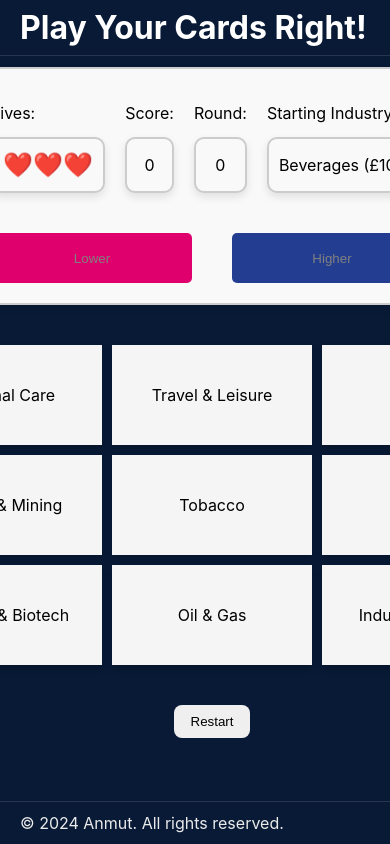
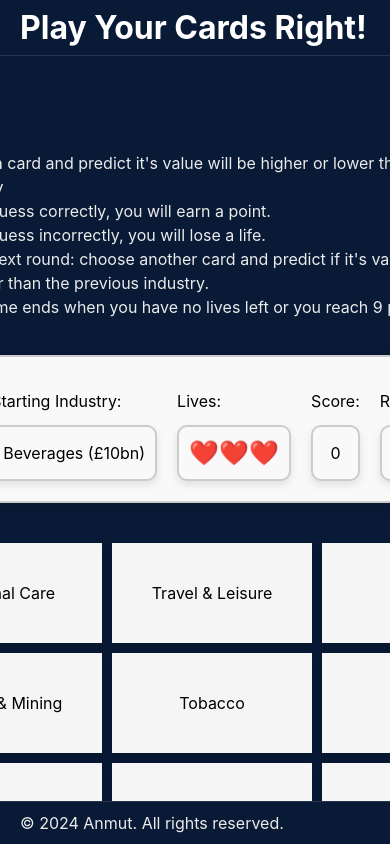
Before and after one commit to anguspersonal/data-value-game, a React (Vite) app: page / in a window 390 px wide. Both pictures are taken after a click on the button "Start Game". Shown: the top 844 px of the page. Built offline with nearby package versions, Linux system fonts and the light colour scheme.

Commit message:
Added Explanation text to gameboard, added responsive design to hide planet on small screens. Moved buttons. rearranged controls. ensured starting industry disapppears after round 1

```diff
--- a/src/components/GameBoard.css
+++ b/src/components/GameBoard.css
@@ -228,8 +228,7 @@
 }
 
 .qr-code-img {
-  min-width: 200px; /* Set the width of the QR code image */
-  max-width: 100%;  /* Ensures the image doesn't overflow its container */
+  max-width: 50%;  /* Ensures the image doesn't overflow its container */
   height: auto; /* Maintain the aspect ratio */
   border: 2px solid #000; /* Add a border around the QR code */
   border-radius: 10px; /* Add rounded corners */
--- a/src/components/GameBoard.jsx
+++ b/src/components/GameBoard.jsx
@@ -172,12 +172,51 @@ const GameBoard = (props) => {
   }
 
 
+  /* Gameboard updates
+  1.
+  2. Add explanatory text, move scores to rop right
+  3. Add a industry vs industry at bottom of screen.
+  4. buttons go below card-grid
+  */
+
   // Game Board
   return (
     <div className="game-board">
+      <div className="instructions" >
+        <p style={{ fontWeight: 'bold' }}>Instructions: </p>
+        <ul>
+          <li>Select a card and predict it's value will be higher or lower than the starting industry</li>
+          <li>If you guess correctly, you will earn a point.</li>
+          <li>If you guess incorrectly, you will lose a life.</li>
+          <li>In the next round: choose another card and predict if it's value will be higher or lower than the previous industry.</li>
+          <li>The game ends when you have no lives left or you reach 9 points.</li>
+        </ul>
+      </div>
+      <div className="game-controls">
 
-      <div className="game-controls">
+
+
         <div className="game-info">
+            {/* Starting Industry */}
+            {roundCounter === 0 && (
+              <div className="game-info-item" id="starting-industry">
+                <div className="label"><p>Starting Industry:</p></ div>
+                <div className="value-box">
+                  <p>{startingIndustry?.name} (£{startingIndustry?.dataValue}bn)</p>
+                </div>
+              </div>
+            )}
+
+            {/* Previous Industry */}
+            {previousIndustry?.name !== startingIndustry?.name && (
+              <div className="game-info-item" id="previous-industry">
+                <div className="label"><p>Previous Industry:</p></ div>
+                <div className="value-box">
+                    <p>{previousIndustry?.name} (£{previousIndustry?.dataValue}bn)</p>
+                </div>
+              </div>
+            )}
+
             {/* Lives */}
             <div className="game-info-item">
               <div className="label"><p>Lives:</p></ div>
@@ -187,6 +226,8 @@ const GameBoard = (props) => {
                 ))}
               </div>
             </div>
+
+
 
             {/* Score */}
             <div className="game-info-item">
@@ -203,29 +244,6 @@ const GameBoard = (props) => {
                 <p>{roundCounter}</p>
               </div>
             </div>
-
-            {/* Starting Industry */}
-            <div className="game-info-item" id="starting-industry">
-              <div className="label"><p>Starting Industry:</p></ div>
-              <div className="value-box">
-                <p>{startingIndustry?.name} (£{startingIndustry?.dataValue}bn)</p>
-              </div>
-            </div>
-
-            {/* Previous Industry */}
-            {previousIndustry?.name !== startingIndustry?.name && (
-              <div className="game-info-item" id="previous-industry">
-                <div className="label"><p>Previous Industry:</p></ div>
-                <div className="value-box">
-
-                    <p>{previousIndustry?.name} (£{previousIndustry?.dataValue}bn)</p>
-                </div>
-              </div>
-            )}
-        </div>
-        <div className='buttons'>
-            <button id="Lower-Button" onClick={() => handleGuess('lower')} disabled={selectedCard === null}>Lower</button>
-            <button id="Higher-Button" onClick={() => handleGuess('higher')} disabled={selectedCard === null}>Higher</button>
         </div>
       </div>
 
@@ -240,6 +258,13 @@ const GameBoard = (props) => {
         ))}
       </div>
 
+      <div className="game-controls">
+        <div className="buttons">
+          <button id="Lower-Button" onClick={() => handleGuess('lower')} disabled={selectedCard === null}>Lower</button>
+          <button id="Higher-Button" onClick={() => handleGuess('higher')} disabled={selectedCard === null}>Higher</button>
+        </div>
+      </div>
+
       {/* Restart Button */}
       <div className="restart">
         <button onClick={restartGame}>Restart</button>
--- a/src/index.css
+++ b/src/index.css
@@ -106,13 +106,32 @@ p {
     width: 250px; /* Adjust the width as needed */
     height: auto; /* Maintains aspect ratio */
     z-index: 1;
+    border-radius: 100%;
 }
 
-.instructions {
+.welcome {
   font-style: bold; /* Italicize the text */
   font-weight: bold; /* Bold the text */
   font-size: 1.2em; /* Adjust the font size as needed */
   line-height: normal;
-  align-content: center;
+  align-content: centre;
   margin-top: 20px; /* Add margin for better spacing */
 }
+
+.instructions {
+  display: flex;
+  flex-direction: column;
+  justify-content: left;
+  text-align: left;
+  font-size: 1em; /* Adjust the font size as needed */
+  line-height: 1.5; /* Adjust the line height as needed */
+  margin-top: 20px; /* Add margin for better spacing */
+}
+
+/* When screen is less that 575 px wide, make element with id planet invisible.*/
+
+@media screen and (max-width: 575px) {
+  #planet {
+    display: none;
+  }
+}
```
Also changed, not shown: src/App.jsx (+17 -0 lines).
